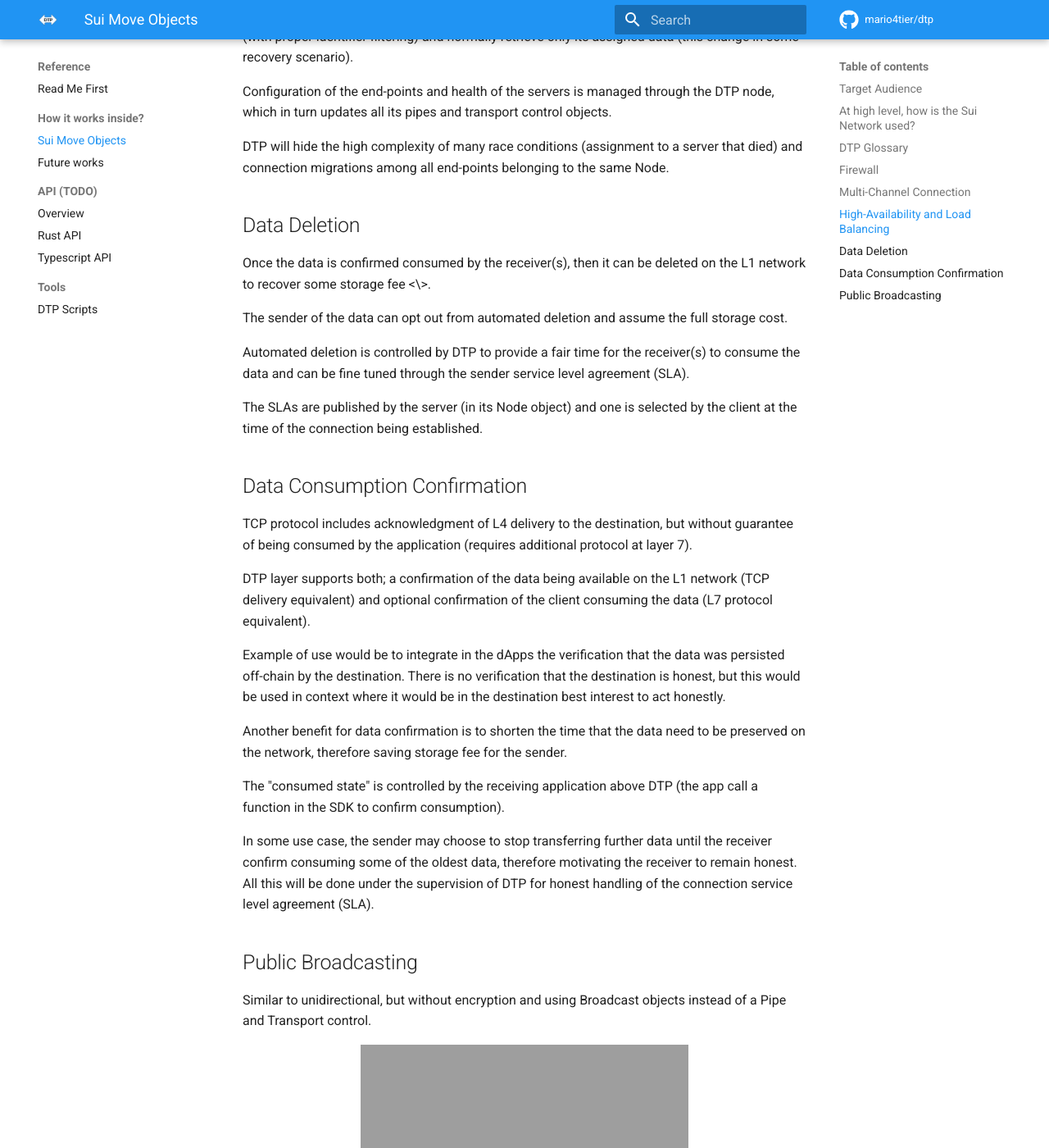
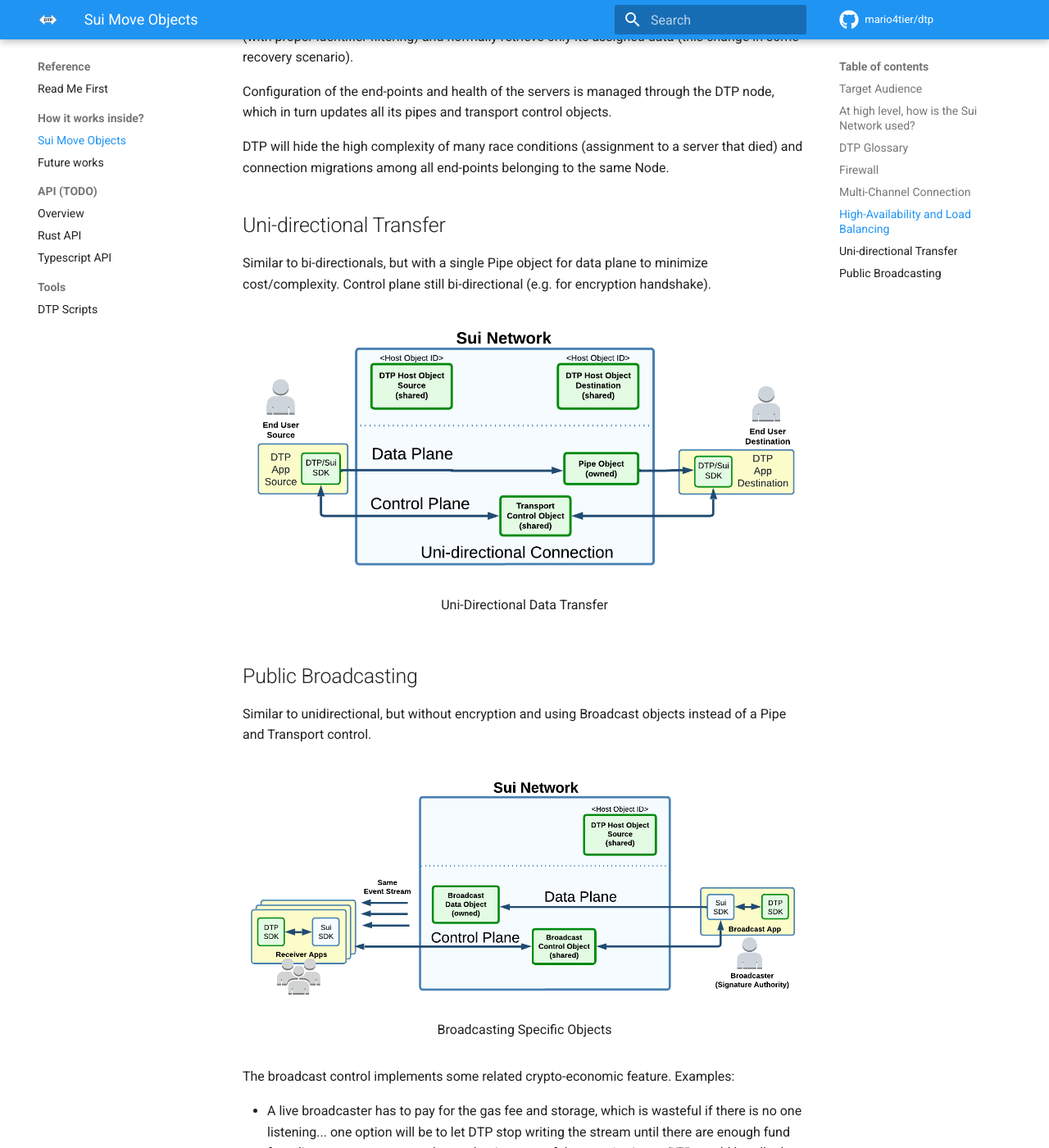
Before and after one commit to ChainMovers/dtp, an MkDocs documentation site: the page built from docs/ref/design.md, in a window 1280 px wide and 1400 px high, scrolled down 5436 px. Shown: the whole window at 82% size. Built offline with MkDocs 1.6.1 and Material for MkDocs 9.7.7, drawn with Linux system fonts in a browser that asks for light colours; comment, search, counter and statistics services are not loaded; some of the changed text lies outside the part shown.

Commit message:
Some doc clarifications

```diff
--- a/docs/ref/design.md
+++ b/docs/ref/design.md
@@ -92,39 +92,20 @@ Configuration of the end-points and health of the servers is managed through the
 
 DTP will hide the high complexity of many race conditions (assignment to a server that died) and connection migrations among all end-points belonging to the same Node.
 
-## Data Deletion
+## Uni-directional Transfer
+Similar to bi-directionals, but with a single Pipe object for data plane to minimize cost/complexity. Control plane still bi-directional (e.g. for encryption handshake).
 
-Once the data is confirmed consumed by the receiver(s), then it can be deleted on the L1 network to recover some storage fee <\<Revisit the design needed here once Sui implements Storage fund>>.
-
-The sender of the data can opt out from automated deletion and assume the full storage cost.
-
-Automated deletion is controlled by DTP to provide a fair time for the receiver(s) to consume the data and can be fine tuned through the sender service level agreement (SLA).
-
-The SLAs are published by the server (in its Node object) and one is selected by the client at the time of the connection being established.
-
-## Data Consumption Confirmation
-
-TCP protocol includes acknowledgment of L4 delivery to the destination, but without guarantee of being consumed by the application (requires additional protocol at layer 7).
-
-DTP layer supports both; a confirmation of the data being available on the L1 network (TCP delivery equivalent) and optional confirmation of the client consuming the data (L7 protocol equivalent).
-
-Example of use would be to integrate in the dApps the verification that the data was persisted off-chain by the destination. There is no verification that the destination is honest, but this would be used in context where it would be in the destination best interest to act honestly.
-
-Another benefit for data confirmation is to shorten the time that the data need to be preserved on the network, therefore saving storage fee for the sender.
-
-The "consumed state" is controlled by the receiving application above DTP (the app call a function in the SDK to confirm consumption).
-
-In some use case, the sender may choose to stop transferring further data until the receiver confirm consuming some of the oldest data, therefore motivating the receiver to remain honest. All this will be done under the supervision of DTP for honest handling of the connection service level agreement (SLA).
+<figure markdown>![](../assets/images/ref_uni.png)<p>Uni-Directional Data Transfer</p></figure>
 
 ## Public Broadcasting
 
 Similar to unidirectional, but without encryption and using Broadcast objects instead of a Pipe and Transport control.
 
-<figure><img src="../.gitbook/assets/broadcast (1).png" alt=""><figcaption><p>Broadcasting Specific Objects</p></figcaption></figure>
+<figure markdown>![](../assets/images/ref_broadcast.png)<p>Broadcasting Specific Objects</p></figure>
 
 The broadcast control implements some related crypto-economic feature. Examples:
 
-* A live broadcaster has to pay for the gas fee and storage, which is wasteful if there is no one listening... one option will be to let DTP stop the writing of the stream on the network until there are enough fund from enough listeners willing to cover, say, the cost of the next 1 minute. DTP handles the automatic "on air" logic and fairly spread the cost among the contributors.
-* Listener may choose to tip and message a live talking broadcaster for a special request.
+* A live broadcaster has to pay for the gas fee and storage, which is wasteful if there is no one listening... one option will be to let DTP stop writing the stream until there are enough fund from listeners to cover, say, the production cost of the next 1 minute. DTP would handle the automatic "on air" logic and fairly spread the cost among the contributors.
+* Listener may choose to tip and message a live talking broadcaster (special requests).
 
 There are some technical challenges particular to broadcasting (See [Future Work](future_work.md#broadcasting-challenges)).
```
Also changed, not shown: .gitbook.yaml (deleted, +0 -5 lines), docs/examples.md (+1 -1 lines), docs/faq.md (+9 -2 lines), docs/ref/future_work.md (+19 -0 lines), docs/assets/images/ref_broadcast.png (added), docs/assets/images/ref_uni.png (added).
